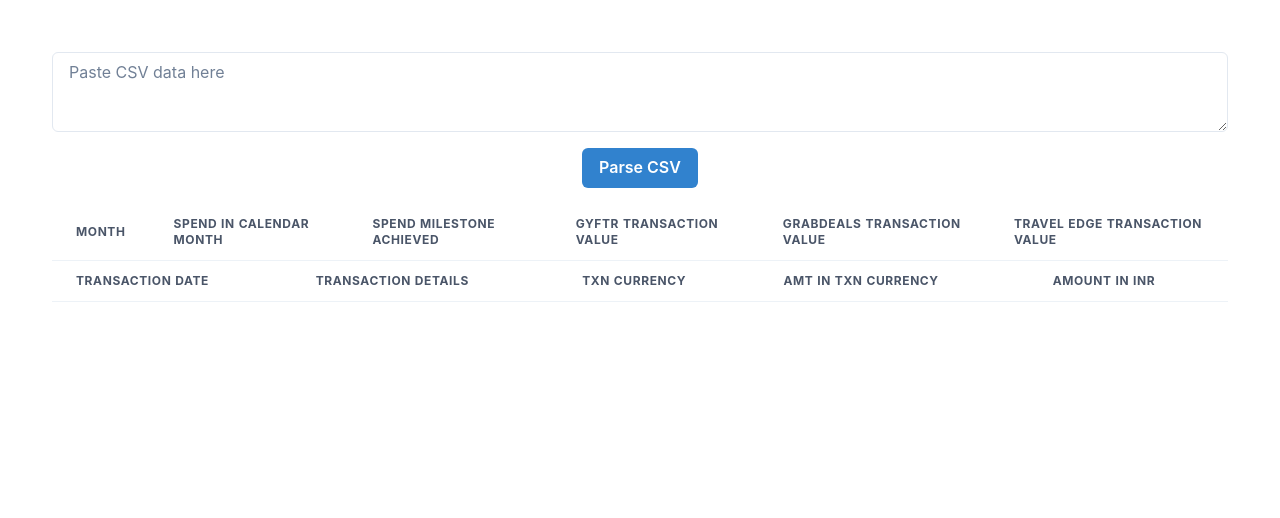
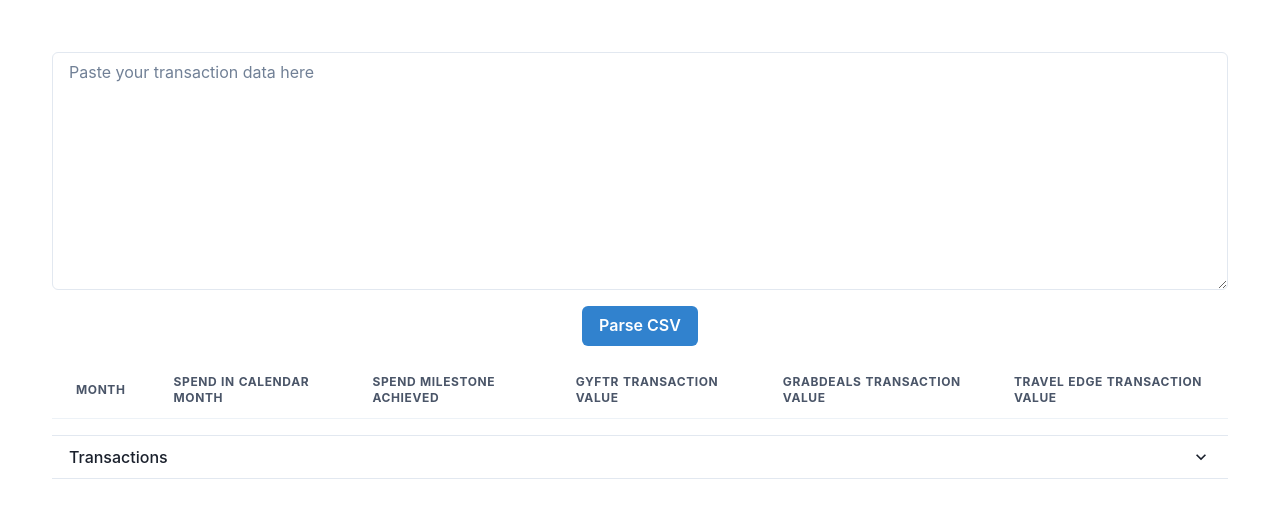
Before and after one commit to theamanbhargava/axis-magnus-spends-tracker, a React (Vite) app: page / in a window 1280 px wide. Shown: the top 518 px of the page. Built offline with nearby package versions, Linux system fonts and the light colour scheme.

Commit message:
turn transactions table into accordion

```diff
--- a/src/MainComponent.jsx
+++ b/src/MainComponent.jsx
@@ -1,34 +1,57 @@
 import {useState} from 'react';
-import {Box, Table, Thead, Tbody, Tr, Th, Td, Textarea, Button} from '@chakra-ui/react';
-
-import { parseCSV } from './utils';
-import TransactionList from './TransactionList';
+import {
+    Accordion,
+    AccordionButton,
+    AccordionIcon,
+    AccordionItem,
+    AccordionPanel,
+    Box,
+    Button,
+    Table,
+    Tbody,
+    Td,
+    Textarea,
+    Th,
+    Thead,
+    Tr,
+} from '@chakra-ui/react';
+import {format, parse} from 'date-fns';
+import {parseCSV} from './utils';
 
 
 const MainComponent = () => {
     const [csvData, setCSVData] = useState('');
+    const [tableData, setTableData] = useState([]);
     const [transactions, setTransactions] = useState([]);
-    const [tableData, setTableData] = useState([]);
 
-    const handleCSVDataChange = (event) => {
-        setCSVData(event.target.value);
+    const handleParseCSV = () => {
+        const { tableData, transactions } = parseCSV(csvData);
+        setTableData(tableData);
+        setTransactions(transactions);
     };
 
-    const handleParseCSV = () => {
-        const { transactions, tableData } = parseCSV(csvData);
-        setTransactions(transactions);
-        setTableData(tableData);
+    const formatMonth = (month) => {
+        const parsedMonth = parse(month, 'yyyy-MM', new Date());
+        return format(parsedMonth, 'MMMM yyyy');
+    };
+
+    const formatNumber = (number) => {
+        return Number(number).toFixed(2);
     };
 
     return (
         <Box>
-            <Textarea value={csvData} onChange={handleCSVDataChange} placeholder="Paste CSV data here" size="md" mb={4} />
-
-            <Button colorScheme="blue" onClick={handleParseCSV} mb={4}>
+            <Textarea
+                value={csvData}
+                onChange={(e) => setCSVData(e.target.value)}
+                placeholder="Paste your transaction data here"
+                rows={10}
+            />
+            <Button onClick={handleParseCSV} colorScheme="blue" mt={4}>
                 Parse CSV
             </Button>
             {tableData && (
-                <Table variant="simple" size="md">
+                <Table variant="striped" size="md" mt={4}>
                     <Thead>
                         <Tr>
                             <Th>Month</Th>
@@ -42,19 +65,54 @@
                     <Tbody>
                         {tableData.map((row) => (
                             <Tr key={row.month}>
-                                <Td>{row.month}</Td>
-                                <Td>{row.spendInCalendarMonth}</Td>
+                                <Td>{formatMonth(row.month)}</Td>
+                                <Td>{formatNumber(row.spendInCalendarMonth)}</Td>
                                 <Td>{row.spendMilestoneAchieved}</Td>
-                                <Td>{row.gyftrTransactionValue}</Td>
-                                <Td>{row.grabdealsTransactionValue}</Td>
-                                <Td>{row.travelEdgeTransactionValue}</Td>
+                                <Td>{formatNumber(row.gyftrTransactionValue)}</Td>
+                                <Td>{formatNumber(row.grabdealsTransactionValue)}</Td>
+                                <Td>{formatNumber(row.travelEdgeTransactionValue)}</Td>
                             </Tr>
                         ))}
                     </Tbody>
                 </Table>
             )}
 
-            <TransactionList transactions={transactions} />
+            <Accordion allowToggle mt={4}>
+                <AccordionItem>
+                    <h2>
+                        <AccordionButton>
+                            <Box flex="1" textAlign="left">
+                                Transactions
+                            </Box>
+                            <AccordionIcon />
+                        </AccordionButton>
+                    </h2>
+                    <AccordionPanel pb={4}>
+                        <Table variant="striped" size="md">
+                            <Thead>
+                                <Tr>
+                                    <Th>Transaction Date</Th>
+                                    <Th>Transaction Details</Th>
+                                    <Th>TXN Currency</Th>
+                                    <Th>Amt in TXN Currency</Th>
+                                    <Th>Amount in INR</Th>
+                                </Tr>
+                            </Thead>
+                            <Tbody>
+                                {transactions.map((transaction, index) => (
+                                    <Tr key={index}>
+                                        <Td>{format(transaction['Transaction Date'], 'dd MMM yyyy')}</Td>
+                                        <Td>{transaction['Transaction Details']}</Td>
+                                        <Td>{transaction['TXN Currency']}</Td>
+                                        <Td>{formatNumber(transaction['Amt in TXN Currency'])}</Td>
+                                        <Td>{formatNumber(transaction['Amount in INR'])}</Td>
+                                    </Tr>
+                                ))}
+                            </Tbody>
+                        </Table>
+                    </AccordionPanel>
+                </AccordionItem>
+            </Accordion>
         </Box>
     );
 };
```
